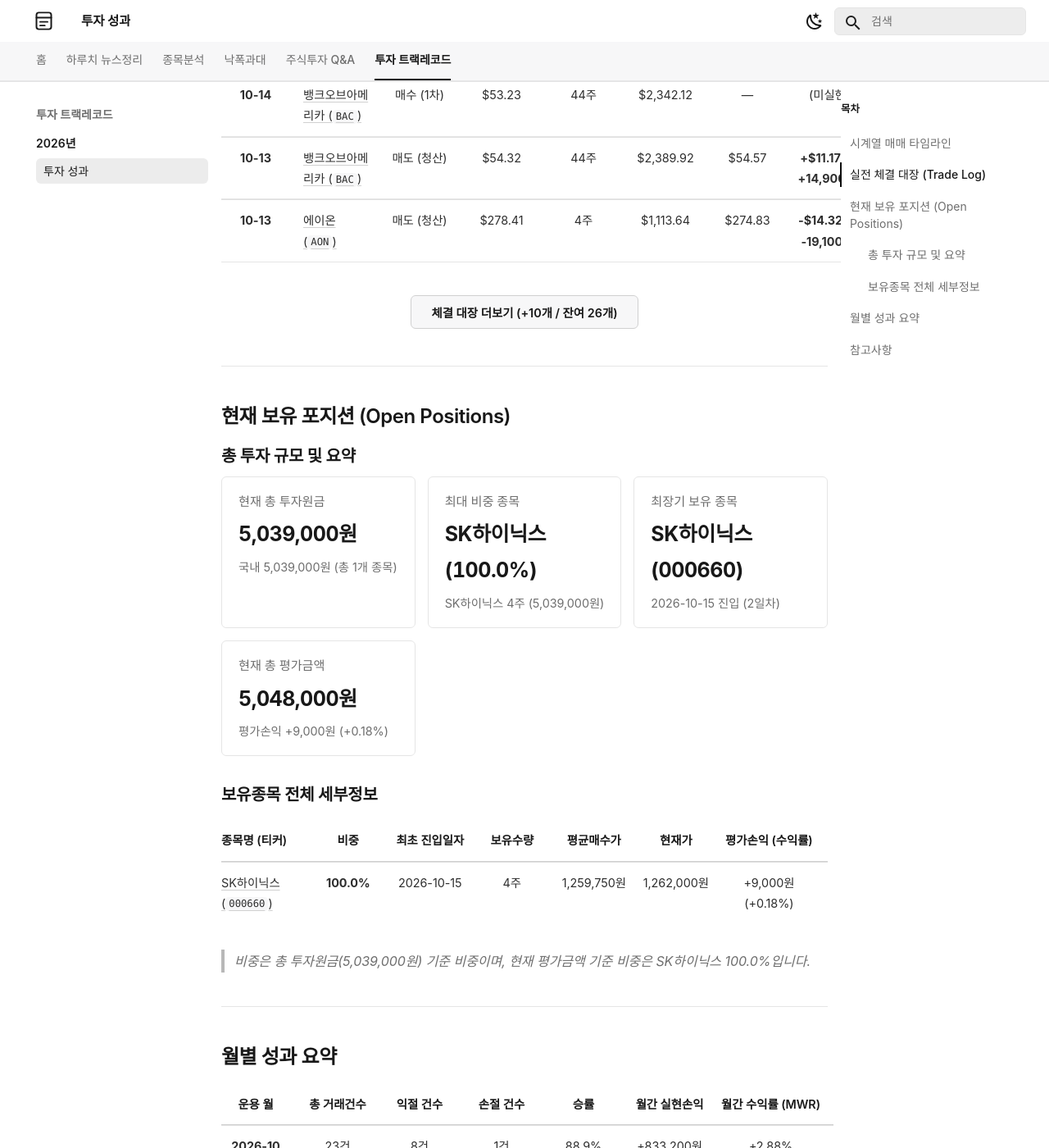
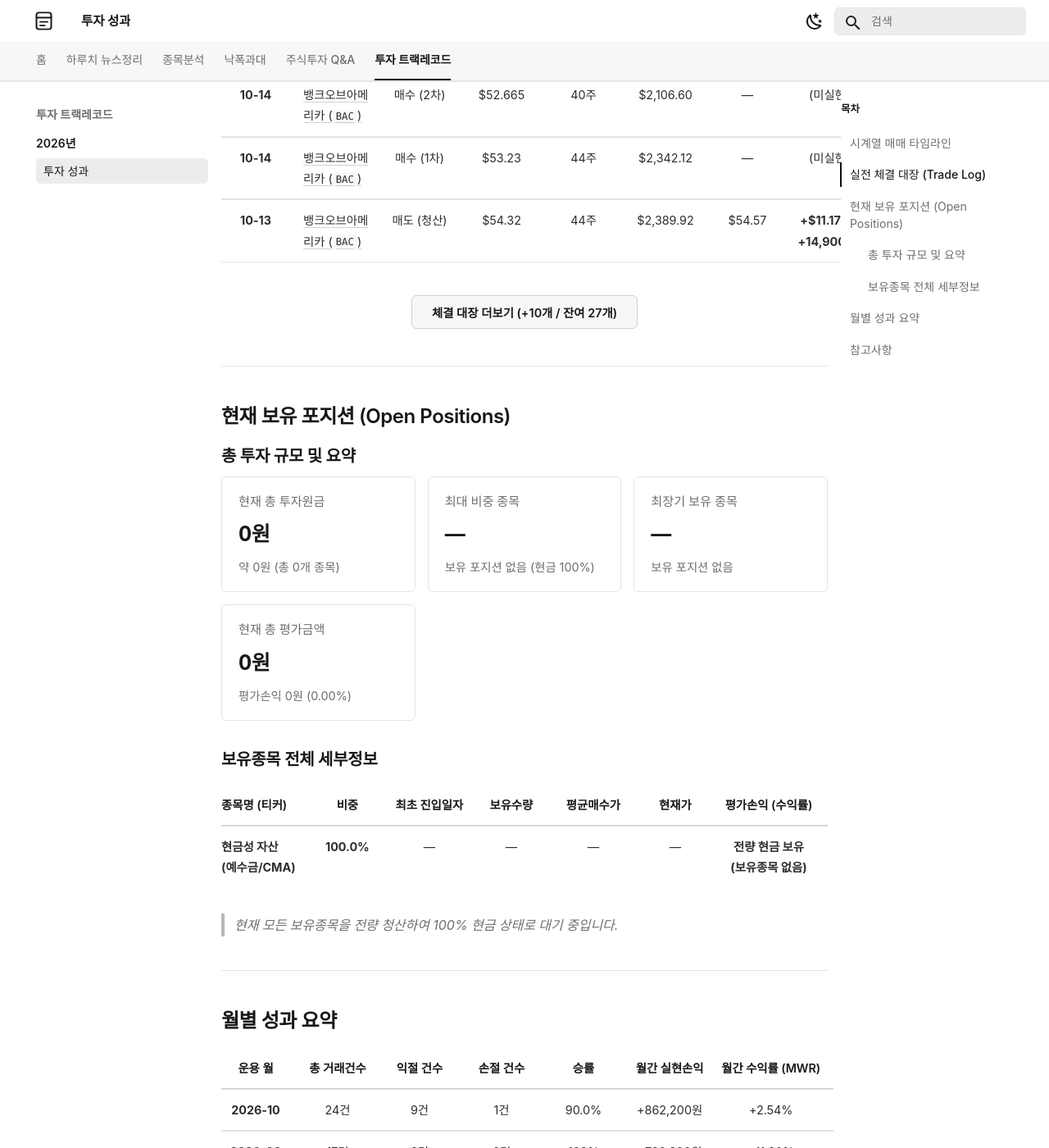
Before and after one commit to ju-sic/ju-sic.github.io, an MkDocs documentation site: the page built from docs/records/2026/trade-track-record.md, in a window 1280 px wide and 1400 px high, scrolled down 2296 px. Shown: the whole window at 82% size. Built offline with MkDocs 1.6.1 and Material for MkDocs 9.7.7, drawn with Linux system fonts in a browser that asks for light colours; some web fonts are replaced; a script that is not in the unit is left out; some of the changed text lies outside the part shown.

Commit message:
2026년 10월 16일 SK하이닉스 매매 기록 및 트랙레코드 업데이트 배포

```diff
--- a/docs/records/2026/trade-track-record.md
+++ b/docs/records/2026/trade-track-record.md
@@ -1,11 +1,35 @@
 # 실전 매매일지 및 포트폴리오 트랙레코드
 
-- **업데이트** : 2026-10-16(금) 08:52
+- **업데이트** : 2026-10-16(금) 09:43
 
 
 ## 시계열 매매 타임라인
 
 <div class="kb-timeline">
+  <div class="kb-timeline-item">
+    <div class="kb-timeline-marker kb-timeline-marker--close"></div>
+    <div class="kb-timeline-header">
+      <span class="kb-timeline-date">2026-10-16 (금)</span>
+      <span class="kb-badge kb-badge--sell">전량 매도 (청산)</span>
+      <span class="kb-badge kb-badge--gain">실현손익 +29,000원 (+0.58%)</span>
+    </div>
+    <div class="kb-timeline-body">
+      <table class="kb-timeline-table">
+        <tr>
+          <td><strong>종목명</strong>: SK하이닉스 (000660)</td>
+          <td><strong>체결 단가</strong>: 1,267,000원</td>
+          <td><strong>체결 수량</strong>: 4주 (전량)</td>
+          <td><strong>정산 금액</strong>: 5,068,000원</td>
+        </tr>
+        <tr>
+          <td><strong>평균 매수가</strong>: 1,259,750원</td>
+          <td><strong>실현 손익</strong>: <strong style="color: var(--kb-sem-tip);">+29,000원</strong></td>
+          <td colspan="2"><strong>보유 기간</strong>: 1일 (수익률 <strong>+0.58%</strong>)</td>
+        </tr>
+      </table>
+      <p class="kb-timeline-desc">바닥 아닌 것 같아서 도망쳤다.</p>
+    </div>
+  </div>
   <div class="kb-timeline-item">
     <div class="kb-timeline-marker kb-timeline-marker--close"></div>
     <div class="kb-timeline-header">
@@ -680,6 +704,7 @@
 
 | 체결일자 | 종목명 (티커) | 구분 | 체결단가 | 수량 | 체결총액 | 청산단가 | 실현손익 | 수익률 | 보유일 |
 | :---: | :--- | :---: | :---: | :---: | :---: | :---: | :---: | :---: | :---: |
+| **10-16** | [SK하이닉스 (`000660`)](../../stocks/2026/09/sk-hynix.md) | 매도 (청산) | 1,259,750원 | 4주 | 5,039,000원 | 1,267,000원 | **+29,000원** | **+0.58%** | **1일** |
 | **10-16** | [뱅크오브아메리카 (`BAC`)](../../stocks/2026/09/bank-of-america.md) | 매도 (청산) | $50.31 | 44주 | $2,213.84 | $51.76 | **+$63.60 (약 +85,200원)** | **+2.87%** | **1일** |
 | **10-15** | [SK하이닉스 (`000660`)](../../stocks/2026/09/sk-hynix.md) | 매수 (1차) | 1,244,000원 | 1주 | 1,244,000원 | — | (미실현) | — | — |
 | **10-15** | [SK하이닉스 (`000660`)](../../stocks/2026/09/sk-hynix.md) | 매수 (1차) | 1,254,000원 | 1주 | 1,254,000원 | — | (미실현) | — | — |
@@ -730,23 +755,23 @@
 <div class="kb-portfolio-metrics">
   <div class="kb-portfolio-metric-card">
     <span class="label">현재 총 투자원금</span>
-    <span class="value">5,039,000원</span>
-    <span class="sub">국내 5,039,000원 (총 1개 종목)</span>
+    <span class="value">0원</span>
+    <span class="sub">약 0원 (총 0개 종목)</span>
   </div>
   <div class="kb-portfolio-metric-card">
     <span class="label">최대 비중 종목</span>
-    <span class="value">SK하이닉스 (100.0%)</span>
-    <span class="sub">SK하이닉스 4주 (5,039,000원)</span>
+    <span class="value">—</span>
+    <span class="sub">보유 포지션 없음 (현금 100%)</span>
   </div>
   <div class="kb-portfolio-metric-card">
     <span class="label">최장기 보유 종목</span>
-    <span class="value">SK하이닉스 (000660)</span>
-    <span class="sub">2026-10-15 진입 (2일차)</span>
+    <span class="value">—</span>
+    <span class="sub">보유 포지션 없음</span>
   </div>
   <div class="kb-portfolio-metric-card">
     <span class="label">현재 총 평가금액</span>
-    <span class="value">5,048,000원</span>
-    <span class="sub">평가손익 +9,000원 (+0.18%)</span>
+    <span class="value">0원</span>
+    <span class="sub">평가손익 0원 (0.00%)</span>
   </div>
 </div>
 
@@ -754,9 +779,9 @@
 
 | 종목명 (티커) | 비중 | 최초 진입일자 | 보유수량 | 평균매수가 | 현재가 | 평가손익 (수익률) |
 | :--- | :---: | :---: | :---: | :---: | :---: | :---: |
-| [SK하이닉스 (`000660`)](../../stocks/2026/09/sk-hynix.md) | **100.0%** | 2026-10-15 | 4주 | 1,259,750원 | 1,262,000원 | +9,000원 (+0.18%) |
+| **현금성 자산 (예수금/CMA)** | **100.0%** | — | — | — | — | **전량 현금 보유 (보유종목 없음)** |
 
-> *비중은 총 투자원금(5,039,000원) 기준 비중이며, 현재 평가금액 기준 비중은 SK하이닉스 100.0%입니다.*
+> *현재 모든 보유종목을 전량 청산하여 100% 현금 상태로 대기 중입니다.*
 
 
 ---
@@ -765,9 +790,9 @@
 
 | 운용 월 | 총 거래건수 | 익절 건수 | 손절 건수 | 승률 | 월간 실현손익 | 월간 수익률 (MWR) |
 | :---: | :---: | :---: | :---: | :---: | :---: | :---: |
-| **2026-10** | 23건 | 8건 | 1건 | 88.9% | +833,200원 | +2.88% |
+| **2026-10** | 24건 | 9건 | 1건 | 90.0% | +862,200원 | +2.54% |
 | **2026-09** | 17건 | 3건 | 0건 | 100% | +720,800원 | +11.20% |
-| **누적 합계** | **40건** | **11건** | **1건** | **91.7%** | **+1,554,000원** | **+4.39%** |
+| **누적 합계** | **41건** | **12건** | **1건** | **92.3%** | **+1,583,000원** | **+3.91%** |
 
 ---
 
```
Also changed, not shown: docs/index.md (+1 -1 lines).
